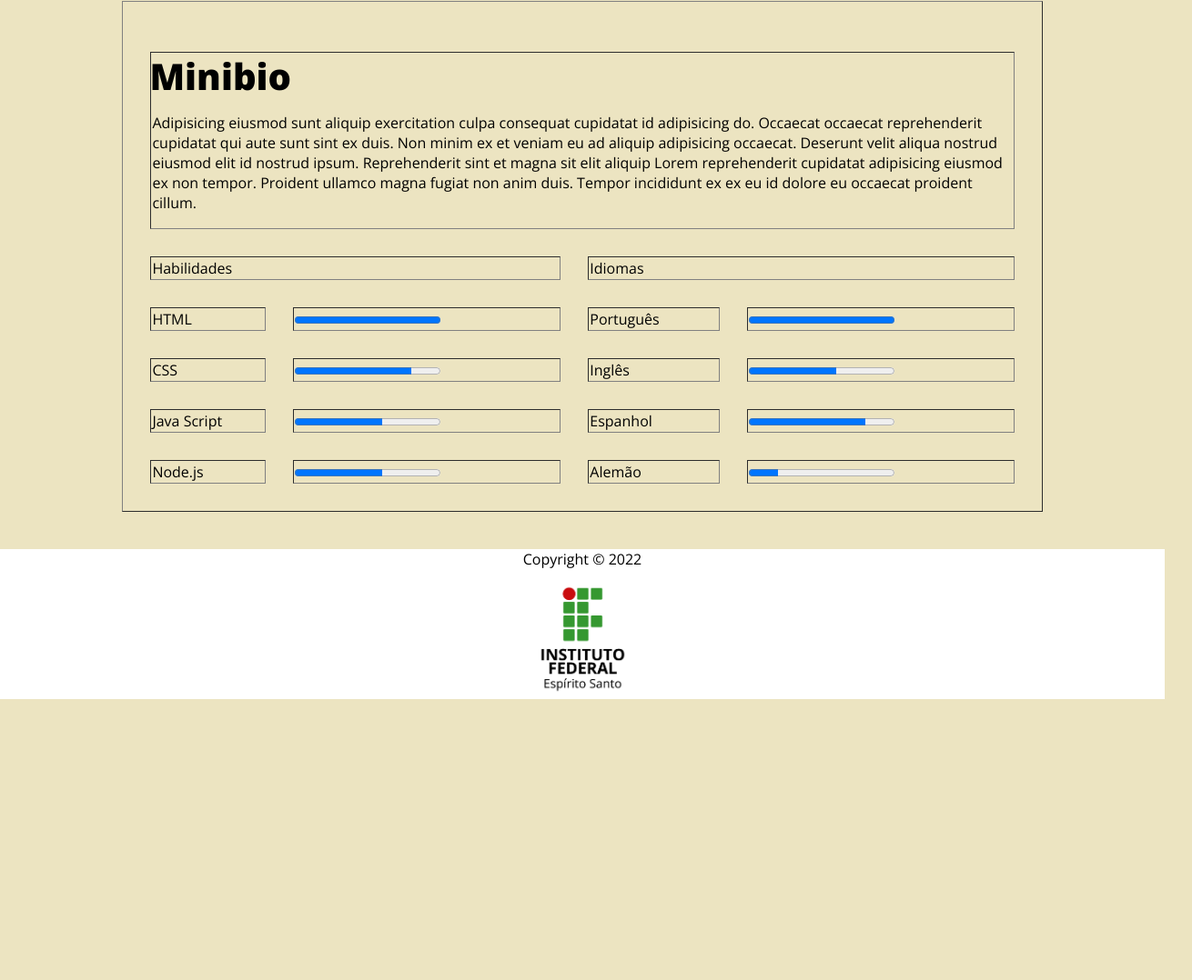
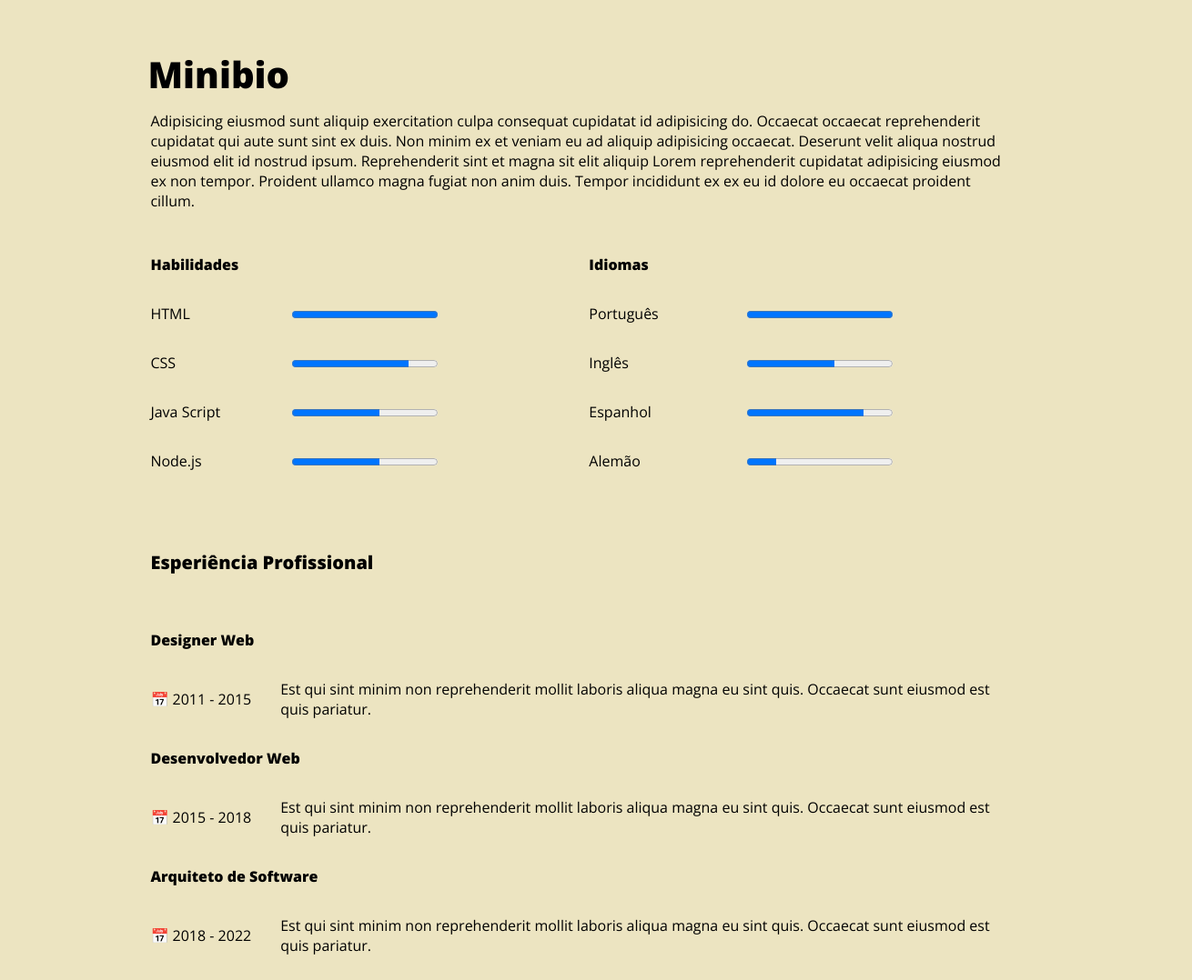
Before and after one commit to S0stenes/Reprograme-se-IFES, a plain HTML site: page Semana 2/Atividade Prática da 2ª Semana/quemsou.html in a window 1280 px wide. Shown: the part 326-1404 px from the top of the page at 91% size, 1310 px wide, since content can reach past the window. Before the commit the page ends 1096 px from the top, so only its background shows below. Drawn offline with nearby package versions, Linux system fonts and the light colour scheme.

Commit message:
Página quem sou - finalizada

```diff
--- a/Semana 2/Atividade Prática da 2ª Semana/estilo.css
+++ b/Semana 2/Atividade Prática da 2ª Semana/estilo.css
@@ -16,7 +16,7 @@ header{
     background-image: linear-gradient(rgb(35, 35, 65),#00BFFF);
     margin: -8px;
     padding-bottom: 20px;
-    width: 1280px;
+    width: 1310px; /*Professor aqui eu deixei de forma com que fique certo com o meu computador para eu trabalhar melhor, na orientação do professor está falando para colocar em 1280px porém não ficou bom no meu computador */
     height: 160px;
     color: white;
 }
@@ -28,6 +28,7 @@ header td{
 table {
     padding-top: 25px;
     width: 80%;
+    text-align: center;
 }
 
 #name{
@@ -81,7 +82,7 @@ footer{
     font-family: Open Sans;
     text-align: center;
     margin: 0 -8px -7px;
-    width: 1280px;
+    width: 1310px;
     background-color: white;
 }
 /*Fim rodapé*/
--- a/Semana 2/Atividade Prática da 2ª Semana/quemsou.html
+++ b/Semana 2/Atividade Prática da 2ª Semana/quemsou.html
@@ -8,10 +8,12 @@
     <title>Atividade Prática da 2ª Semana</title>
     <link rel="stylesheet" href="estilo.css">
     <style>
-        .discri-progre, p {
+        .discri-progre,
+        p {
             text-align: left;
         }
-        #bio{
+
+        #bio {
             font-family: "Open Sans";
             font-size: 40px;
             margin: -3px;
@@ -22,18 +24,19 @@
 
 <body>
     <header>
-        <table align="center" border="1">
+        <table align="center">
             <!--O corpo da tabela que foi atribuida-->
             <tbody>
                 <tr>
                     <!--Atribuindo as 2 linhas e tendo quebra de linha aonde vai a imagem-->
-                    <td rowspan="2" style="text-align: right;"><img src="img/eu.jpg" alt="Imagem perfil" id="perfil" ></td>
-                    <td id="name" >
+                    <td rowspan="2" style="text-align: right;"><img src="img/eu.jpg" alt="Imagem perfil" id="perfil">
+                    </td>
+                    <td id="name">
                         <h1>Sóstenes Santana Santos </h1>
                     </td>
                 </tr>
                 <tr>
-                    <td " style="font-size: 20px;">&lt; Designer e Desenvolvedor WEB &gt;</td>
+                    <td " style=" font-size: 20px;">&lt; Designer e Desenvolvedor WEB &gt;</td>
                 </tr>
             </tbody>
         </table>
@@ -41,11 +44,13 @@
     </header>
 
     <section class="hero">
-        <table align="center" id="menu" cellspacing="20">
+        <table id="menu" cellspacing="20">
             <tbody>
                 <tr>
                     <td class="menu"><a href="index.html">Principal</a></td>
-                    <td class="menu"><a href="quemsou.html" style="width: 1%; white-space: nowrap;  background-color:rgb(32, 24, 24) ; color:white;">Quem Sou</a></td>
+                    <td class="menu"><a href="quemsou.html"
+                            style="width: 1%; white-space: nowrap;  background-color:rgb(32, 24, 24) ; color:white;">Quem
+                            Sou</a></td>
                     <td class="menu"><a href="projetos.html">Projetos</a></td>
                     <td class="menu"><a href="contato.html">Contato</a></td>
                 </tr>
@@ -54,20 +59,26 @@
     </section>
 
     <section>
-        <table align="center" border="1" cellspacing="30">
+        <table align="center" cellspacing="30">
             <tbody>
                 <tr>
-                    <td colspan="4"><h1 id="bio">Minibio</h1>
-                        <p>Adipisicing eiusmod sunt aliquip exercitation culpa consequat cupidatat id adipisicing do. Occaecat occaecat reprehenderit cupidatat qui aute sunt sint ex duis. Non minim ex et veniam eu ad aliquip adipisicing occaecat. Deserunt velit aliqua nostrud eiusmod elit id nostrud ipsum. Reprehenderit sint et magna sit elit aliquip Lorem reprehenderit cupidatat adipisicing eiusmod ex non tempor. Proident ullamco magna fugiat non anim duis. Tempor incididunt ex ex eu id dolore eu occaecat proident cillum.</p>
+                    <td colspan="4">
+                        <h1 id="bio">Minibio</h1>
+                        <p>Adipisicing eiusmod sunt aliquip exercitation culpa consequat cupidatat id adipisicing do.
+                            Occaecat occaecat reprehenderit cupidatat qui aute sunt sint ex duis. Non minim ex et veniam
+                            eu ad aliquip adipisicing occaecat. Deserunt velit aliqua nostrud eiusmod elit id nostrud
+                            ipsum. Reprehenderit sint et magna sit elit aliquip Lorem reprehenderit cupidatat
+                            adipisicing eiusmod ex non tempor. Proident ullamco magna fugiat non anim duis. Tempor
+                            incididunt ex ex eu id dolore eu occaecat proident cillum.</p>
                     </td>
                 </tr>
                 <tr>
-                    <td colspan="2">Habilidades</td>
-                    <td colspan="2">Idiomas</td>
+                    <td colspan="2"><b>Habilidades</b></td>
+                    <td colspan="2"><b>Idiomas</b></td>
                 </tr>
                 <tr>
                     <td class="discri-progre">HTML</td>
-                    <td><progress value="100" max="100" > 100%</progress></td>
+                    <td><progress value="100" max="100"> 100%</progress></td>
                     <td class="discri-progre">Português</td>
                     <td><progress value="100" max="100"> 100%</progress></td>
                 </tr>
@@ -91,9 +102,32 @@
                 </tr>
             </tbody>
         </table>
-        <table>
+        <table align="center" cellspacing="30">
             <tbody>
-                <tr></tr>
+                <tr>
+                    <td colspan="2" style="font-size: 20px; padding-bottom: 30px;"><b>Esperiência Profissional</b></td>
+                </tr>
+                <tr>
+                    <td colspan="2"><b>Designer Web</b></td>
+                </tr>
+                <tr>
+                    <td style="width: 1%; white-space: nowrap;">&#x1f4c5;  2011 - 2015</td>
+                    <td>Est qui sint minim non reprehenderit mollit laboris aliqua magna eu sint quis. Occaecat sunt eiusmod est quis pariatur.</td>
+                </tr>
+                <tr>
+                    <td colspan="2"><b>Desenvolvedor Web</b></td>
+                </tr>
+                <tr>
+                    <td style="width: 1%; white-space: nowrap;">&#x1f4c5; 2015 - 2018</td>
+                    <td>Est qui sint minim non reprehenderit mollit laboris aliqua magna eu sint quis. Occaecat sunt eiusmod est quis pariatur.</td>
+                </tr>
+                <tr>
+                    <td colspan="2"><b>Arquiteto de Software</b></td>
+                </tr>
+                <tr>
+                    <td style="width: 1%; white-space: nowrap;"> &#x1f4c5; 2018 - 2022</td>
+                    <td>Est qui sint minim non reprehenderit mollit laboris aliqua magna eu sint quis. Occaecat sunt eiusmod est quis pariatur.</td>
+                </tr>
             </tbody>
         </table>
     </section>
```
